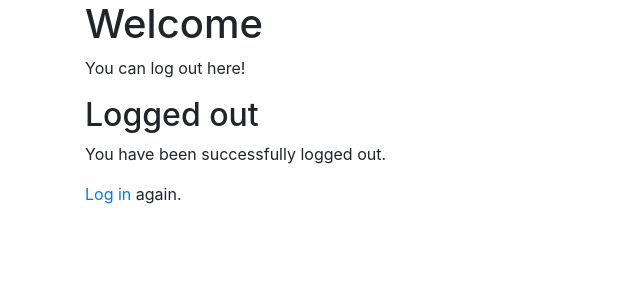
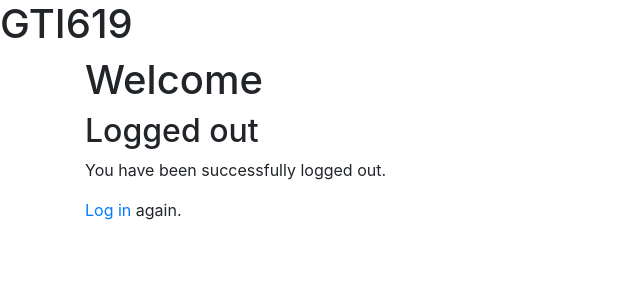
Before and after one commit to Kuurin/Laboratoire5_GTI619_LoginWebsite, a Django app: template accounts/templates/accounts/logout.html in a window 1280 px wide. Shown: the top 300 px of the page, without its empty margins (0-640 px from the left). Run offline with Django 3.2, Linux system fonts and the light colour scheme; the template is opened without the code that fills it, so the values that code supplies are empty; some libraries are stand-ins or nearby versions.

Commit message:
Vieux travaille a sec

```diff
--- a/accounts/templates/accounts/home.html
+++ b/accounts/templates/accounts/home.html
@@ -1,4 +1,4 @@
-{% extends 'base.html' %}
+{% extends 'base(login).html' %}
 
 <h1>Home</h1>
 {% block head %}
@@ -6,6 +6,5 @@
 {% endblock%}
 
 {% block body %}
-<h1>Home</h1>
-<a href="{% url 'logout' %}">logout</a>
+<h2>Home</h2>
 {% endblock%}
--- a/accounts/templates/accounts/logout.html
+++ b/accounts/templates/accounts/logout.html
@@ -3,7 +3,6 @@
 {% block body %}
 <div class="container">
 <h1>Welcome</h1>
-<p> You can log out here!</p>
 
 <form method="post">
     {% csrf_token %}
--- a/accounts/templates/base.html
+++ b/accounts/templates/base.html
@@ -3,11 +3,12 @@
     <head>
         <link rel="stylesheet" href="https://maxcdn.bootstrapcdn.com/bootstrap/4.0.0-beta.2/css/bootstrap.min.css" integrity="sha384-PsH8R72JQ3SOdhVi3uxftmaW6Vc51MKb0q5P2rRUpPvrszuE4W1povHYgTpBfshb" crossorigin="anonymous">
         <script src="https://maxcdn.bootstrapcdn.com/bootstrap/4.0.0-beta.2/js/bootstrap.min.js" integrity="sha384-alpBpkh1PFOepccYVYDB4do5UnbKysX5WZXm3XxPqe5iKTfUKjNkCk9SaVuEZflJ" crossorigin="anonymous"></script>
+        <title>GTI619</title>
         {% block head %}
-        <title>Base</title>
         {% endblock%}
     </head>
     <body>
+        <h1>GTI619</h1>
        {% block body %}
        {% endblock %}
     </body>
--- a/administrateur/templates/administrateur/home.html
+++ b/administrateur/templates/administrateur/home.html
@@ -1,4 +1,4 @@
-{% extends 'base.html' %}
+{% extends 'base(login).html' %}
 
 {% block head %}
 <title>Home admin</title>
--- a/prepaffaire/templates/prepaffaire/home.html
+++ b/prepaffaire/templates/prepaffaire/home.html
@@ -1,4 +1,4 @@
-{% extends 'base.html' %}
+{% extends 'base(login).html' %}
 
 {% block head %}
 <title>Home preposer d'affaire</title>
--- a/prepresidentiels/templates/prepresidentiels/home.html
+++ b/prepresidentiels/templates/prepresidentiels/home.html
@@ -1,4 +1,4 @@
-{% extends 'base.html' %}
+{% extends 'base(login).html' %}
 
 {% block head %}
 <title>Home preposer residentiels</title>
```
Also changed, not shown: db.sqlite3.
